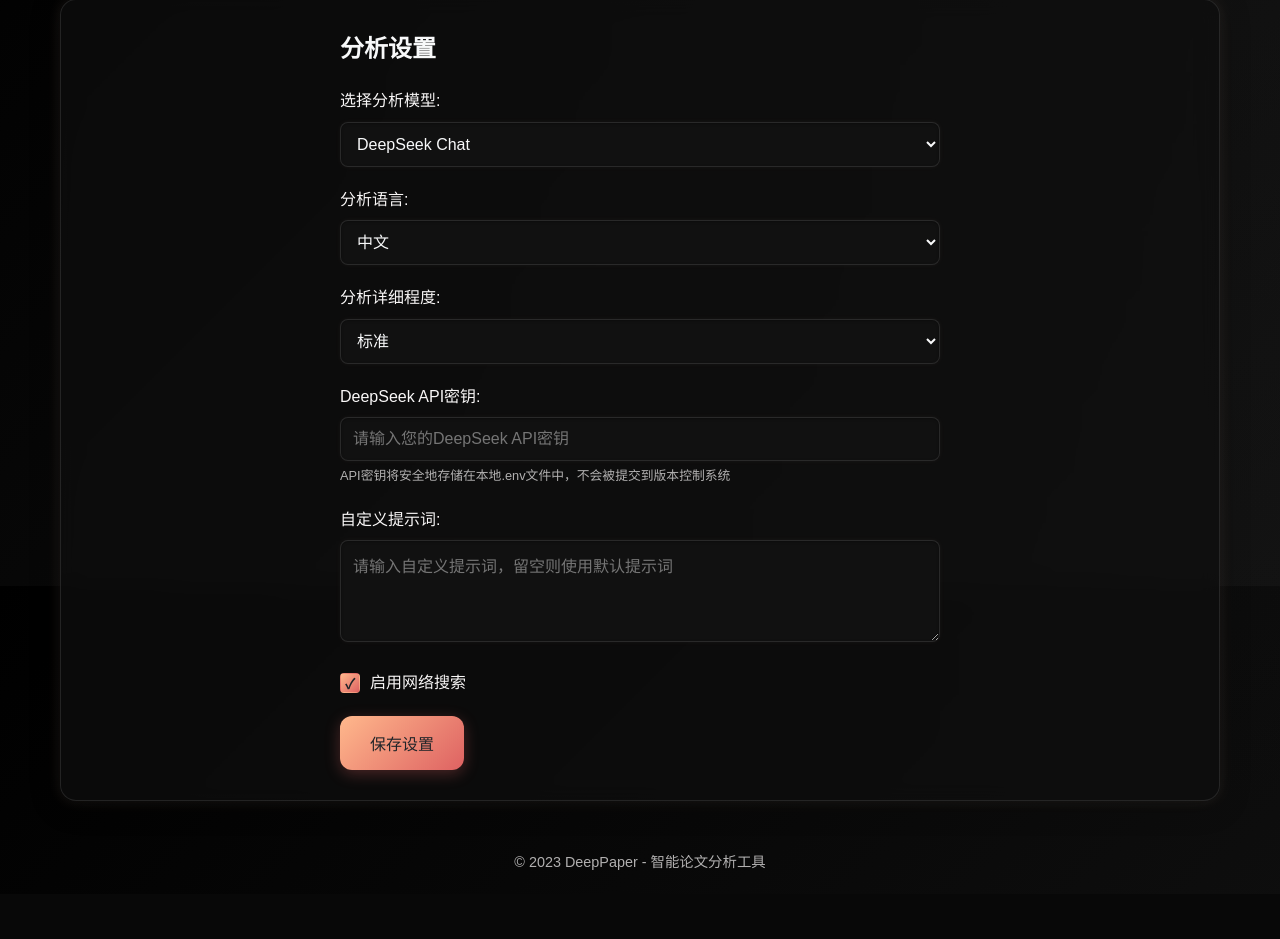
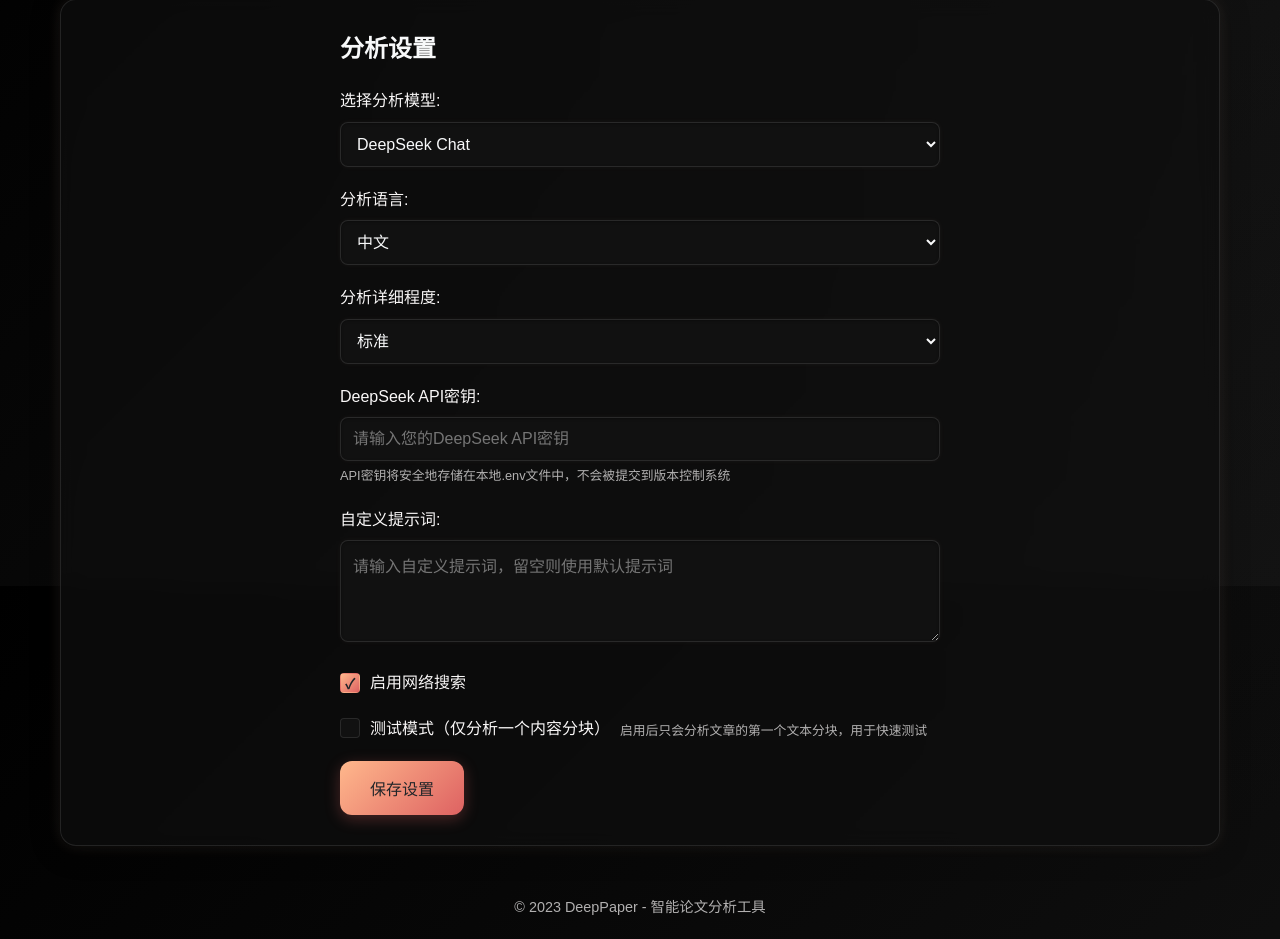
Before and after one commit to B143KC47/DeepPaper, a Flask app: page /settings in a window 1280 px wide. Shown: the part 214-1153 px from the top of the page. Before the commit the page ends 1084 px from the top, so only its background shows below. Run offline with Flask 2, Linux system fonts and the light colour scheme.

Commit message:
feat: 添加测试模式功能以快速测试单个内容分块
在设置中新增测试模式选项，启用后仅分析文章的第一个文本分块，用于快速测试。该功能通过在 `settings.json`、`settings.html` 和 `app.py` 中添加相关配置和逻辑实现。

```diff
--- a/app.py
+++ b/app.py
@@ -30,6 +30,7 @@ DEFAULT_SETTINGS = {
     'detail_level': 'standard',
     'custom_prompt': '',
     'enable_web_search': False,
+    'test_mode': False,
     'api_key': ''
 }
 
@@ -125,6 +126,7 @@ def save_settings():
         'detail_level': request.form.get('detail_level', DEFAULT_SETTINGS['detail_level']),
         'custom_prompt': request.form.get('custom_prompt', ''),
         'enable_web_search': 'enable_web_search' in request.form,
+        'test_mode': 'test_mode' in request.form,
         'api_key': ''  # 不保存API密钥到settings.json
     }
     save_settings_to_file(settings)
@@ -218,6 +220,22 @@ def api_analyze(filename):
         # 步骤6：生成分析结果
         logger.info("步骤6: 开始生成分析结果")
         analysis_sections = []
+
+        # 检查是否启用测试模式
+        test_mode = settings.get('test_mode', False)
+        if test_mode:
+            logger.info("测试模式已启用，只处理第一个内容分块")
+            # 在测试模式下，只保留第一个非图像内容块
+            filtered_blocks = []
+            for block in content_blocks:
+                if block.get('type') != 'image':
+                    filtered_blocks.append(block)
+                    break
+            # 如果没有找到文本块，则保留第一个图像块（如果有）
+            if not filtered_blocks and content_blocks:
+                filtered_blocks = [content_blocks[0]]
+            content_blocks = filtered_blocks
+            logger.info(f"测试模式：将只处理 {len(content_blocks)} 个内容块")
 
         # 处理每个内容块
         for i, block in enumerate(content_blocks):
@@ -377,6 +395,22 @@ def process_analysis(filename):
         logger.info("步骤6: 开始生成分析结果")
         analysis_sections = []
 
+        # 检查是否启用测试模式
+        test_mode = settings.get('test_mode', False)
+        if test_mode:
+            logger.info("测试模式已启用，只处理第一个内容分块")
+            # 在测试模式下，只保留第一个非图像内容块
+            filtered_blocks = []
+            for block in content_blocks:
+                if block.get('type') != 'image':
+                    filtered_blocks.append(block)
+                    break
+            # 如果没有找到文本块，则保留第一个图像块（如果有）
+            if not filtered_blocks and content_blocks:
+                filtered_blocks = [content_blocks[0]]
+            content_blocks = filtered_blocks
+            logger.info(f"测试模式：将只处理 {len(content_blocks)} 个内容块")
+
         # 处理每个内容块
         for i, block in enumerate(content_blocks):
             logger.info(f"处理内容块 {i+1}/{len(content_blocks)}")
--- a/settings.json
+++ b/settings.json
@@ -4,5 +4,6 @@
     "detail_level": "standard",
     "custom_prompt": "",
     "enable_web_search": true,
+    "test_mode": false,
     "api_key": ""
 }
--- a/templates/ui/settings.html
+++ b/templates/ui/settings.html
@@ -70,6 +70,12 @@
                         <label for="enable_web_search">启用网络搜索</label>
                     </div>
 
+                    <div class="form-group checkbox-group">
+                        <input type="checkbox" name="test_mode" id="test_mode" {% if current_settings.test_mode %}checked{% endif %}>
+                        <label for="test_mode">测试模式（仅分析一个内容分块）</label>
+                        <small class="form-text">启用后只会分析文章的第一个文本分块，用于快速测试</small>
+                    </div>
+
                     <button type="submit" class="save-button">保存设置</button>
                 </form>
             </div>
```
